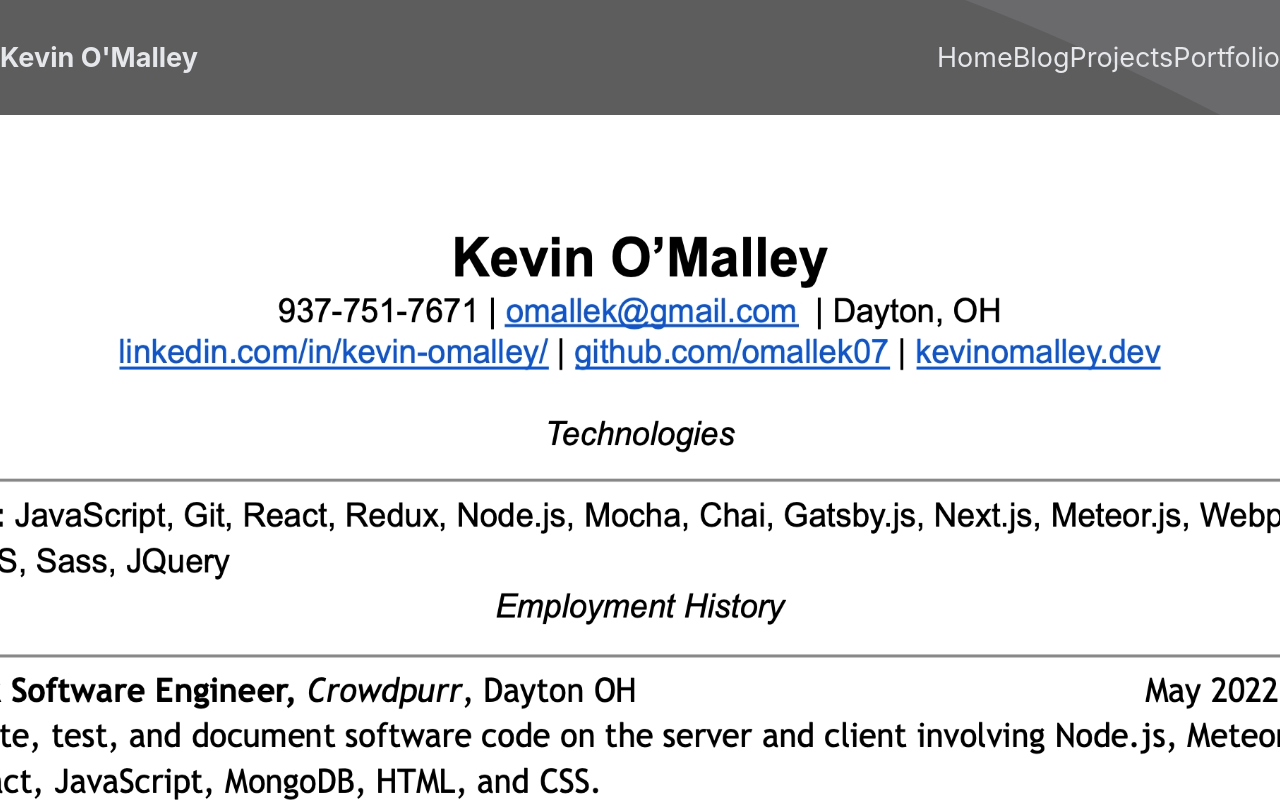
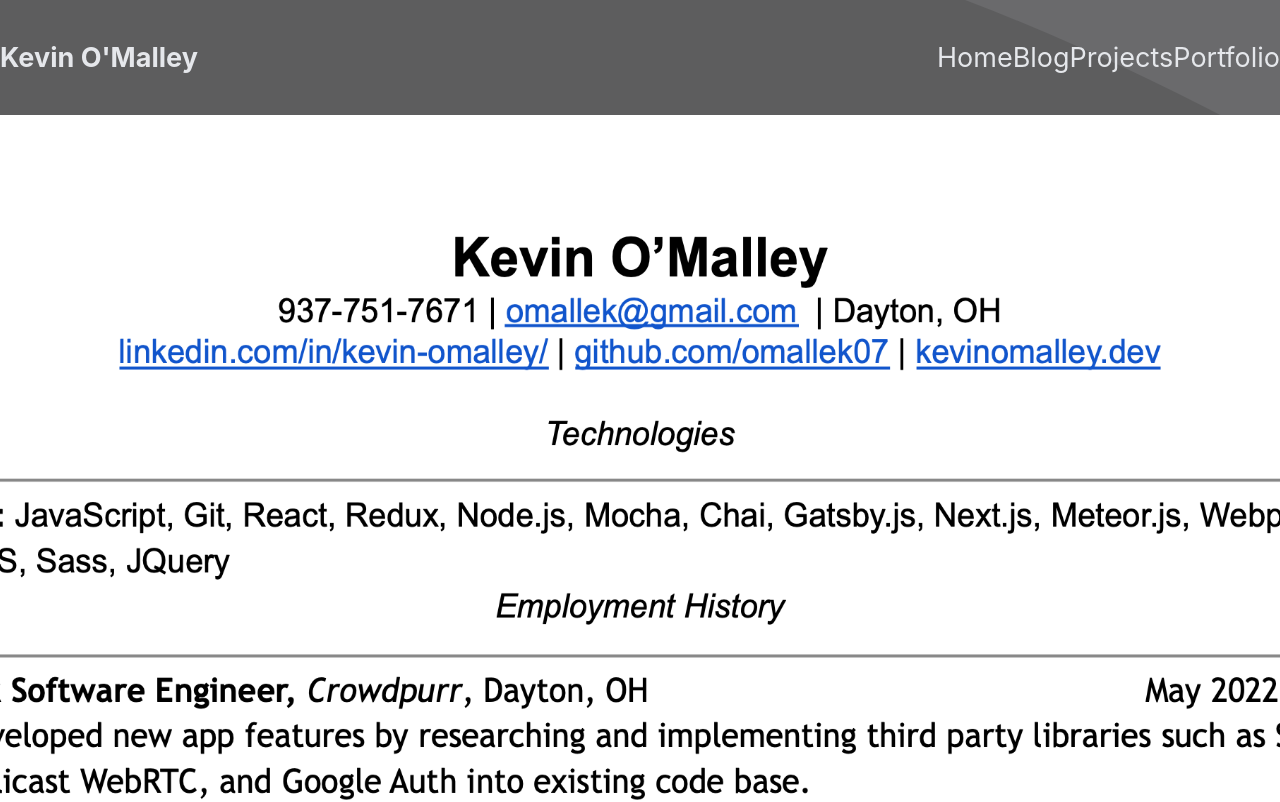
Before and after one commit to omallek07/kevinomalley-portfolio, a Next.js app: page /portfolio in a window 1280 px wide. Shown: the top 802 px of the page. Built offline with nearby package versions, Linux system fonts and the light colour scheme.

Commit message:
Update resume

```diff
--- a/components/pages/portfolio/index.js
+++ b/components/pages/portfolio/index.js
@@ -7,7 +7,7 @@ const Portfolio = () => {
     <>
       <section className={styles.portfolioWrapper}>
         <Image
-          src="/static/KevinOMalleyResume2022.jpg"
+          src="/static/KevinOMalleyResume2022.png"
           height={2400}
           width={1800}
           priority
```
Also changed, not shown: public/static/KevinOMalleyResume2022.jpg (deleted), public/static/KevinOMalleyResume2022.png (added).
